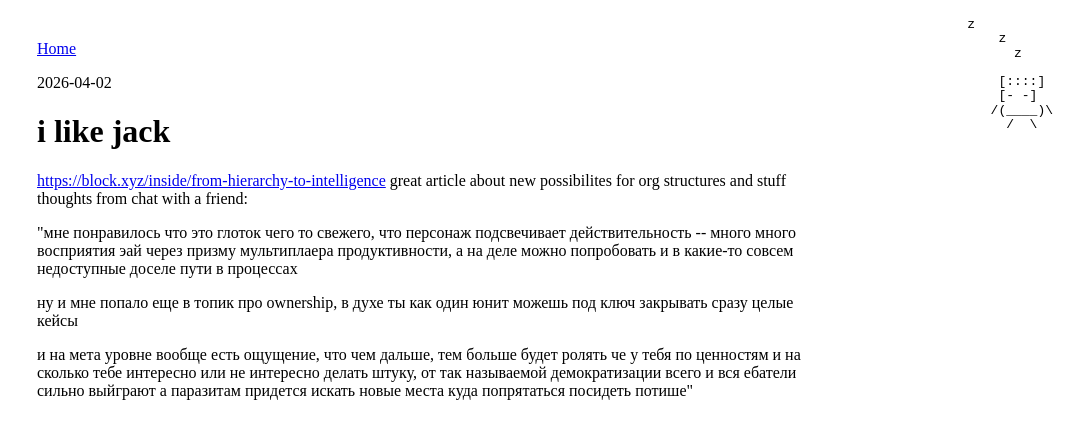
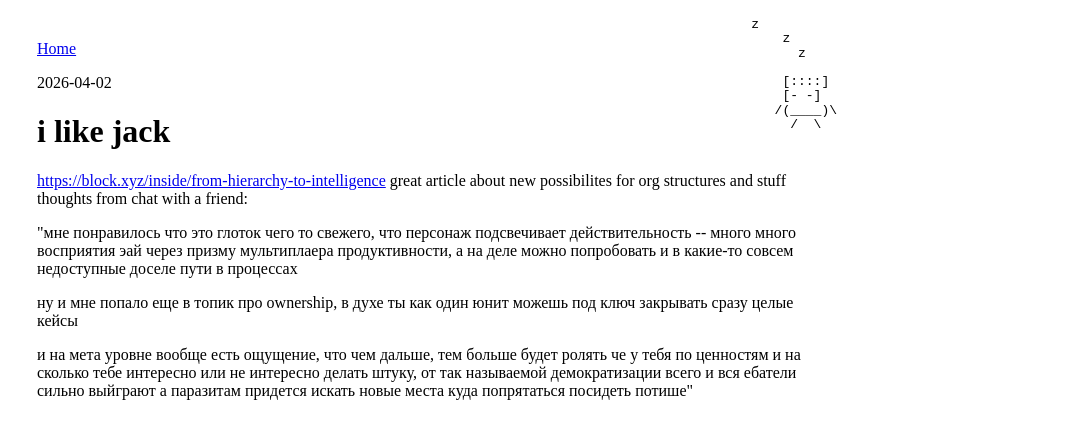
Before and after one commit to maxeozakh/bloo, a website: page docs/i-like-jack/index.html in a window 1280 px wide. Shown: the whole page, without its empty margins (203-1280 px from the left). Drawn offline with Linux system fonts and the light colour scheme.

Commit message:
auto-publish 2026-04-02T14:06:09.138Z

```diff
--- a/docs/i-like-jack/index.html
+++ b/docs/i-like-jack/index.html
@@ -10,6 +10,7 @@
         padding: 24px;
         max-width: 800px;
         margin-inline: auto;
+        position: relative;
       }
 
       ul {
@@ -18,7 +19,7 @@
       }
 
       .sleepy-bot {
-        position: fixed;
+        position: absolute;
         right: 24px;
         top: 18px;
         margin: 0;
```
Also changed, not shown: docs/index.html (+2 -1 lines).
